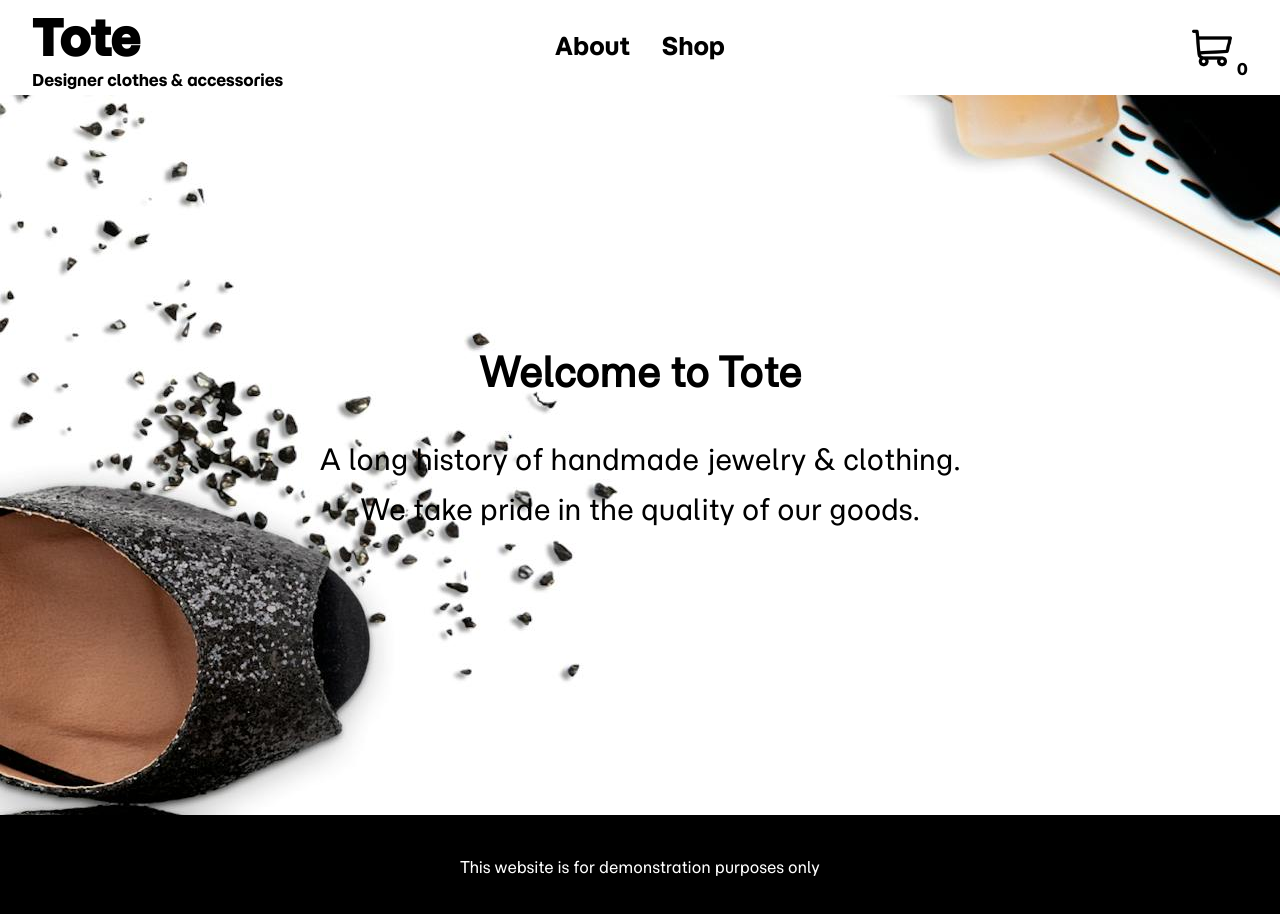
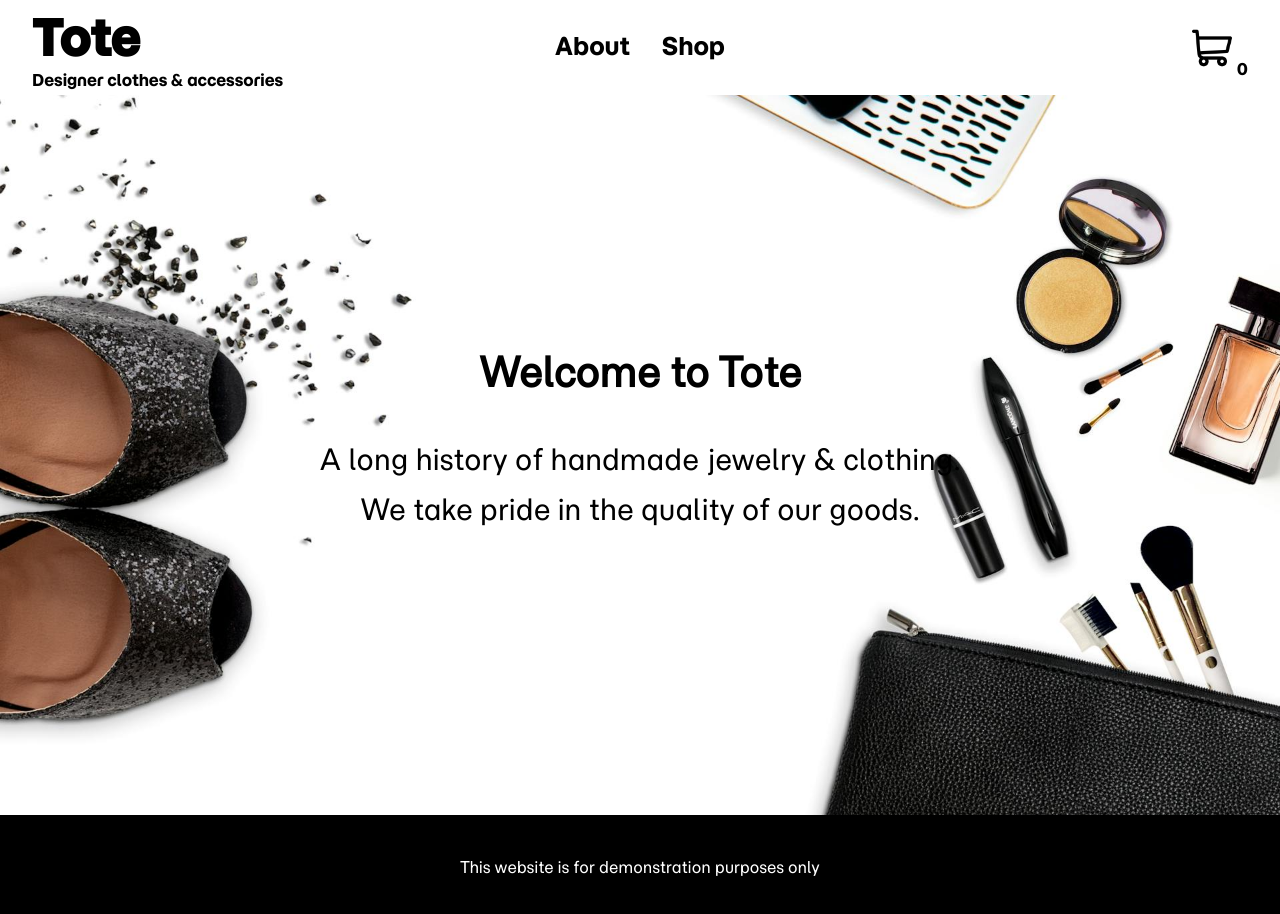
Before and after one commit to khantuevandrei/shopping-cart, a React (Vite) app: page / in a window 1280 px wide. Shown: the top 914 px of the page. Built offline with nearby package versions, Linux system fonts and the light colour scheme.

Commit message:
Update paths & adjust bg img

```diff
--- a/src/App.css
+++ b/src/App.css
@@ -12,6 +12,8 @@
 
 .bgImage {
   background-image: url("/bg.jpg");
+  background-position: center;
+  background-size: cover;
   background-color: rgba(255, 255, 255, 0);
 }
 
--- a/src/components/CartCard/CartCard.jsx
+++ b/src/components/CartCard/CartCard.jsx
@@ -69,7 +69,7 @@ export default function CartCard({ id, title, image, amount, price }) {
         </button>
       </div>
       <button className={styles.delete} onClick={handleDelete}>
-        <img src="src/assets/bin.png" alt="delete" />
+        <img src="/bin.png" alt="delete" />
       </button>
       <h3 className={styles.itemPrice}>${(price * amount).toFixed(2)}</h3>
     </div>
```
Also changed, not shown: 4 other files (tests, documents, lock files or other folders).
